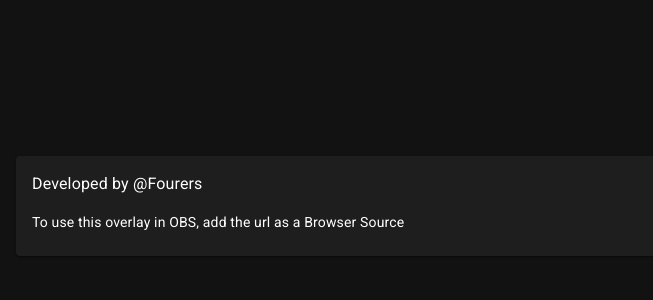
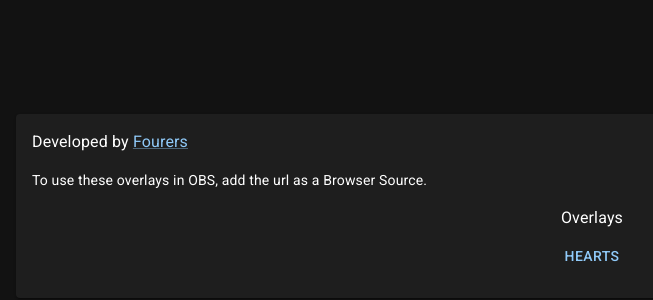
Before and after one commit to fourers/twitch-overlays, a React (Create React App) app: page / in a window 1280 px wide. Shown: the part 194-494 px from the top of the page, without its empty margins (48-701 px from the left). Built offline with nearby package versions, Linux system fonts and the light colour scheme.

Commit message:
Add menu to info page

```diff
--- a/public/index.html
+++ b/public/index.html
@@ -24,7 +24,7 @@
       work correctly both with client-side routing and a non-root public URL.
       Learn how to configure a non-root public URL by running `npm run build`.
     -->
-    <title>React App</title>
+    <title>Twitch Overlay</title>
   </head>
   <body>
     <noscript>You need to enable JavaScript to run this app.</noscript>
--- a/src/Info/InfoPage.js
+++ b/src/Info/InfoPage.js
@@ -1,6 +1,9 @@
+import Button from '@mui/material/Button';
 import Card from '@mui/material/Card';
 import CardContent from '@mui/material/CardContent';
 import Grid from '@mui/material/Grid';
+import Link from '@mui/material/Link';
+import Stack from '@mui/material/Stack';
 import Typography from '@mui/material/Typography';
 import { Container } from '@mui/system';
 
@@ -16,11 +19,19 @@ export default function InfoPage() {
                 <Card>
                     <CardContent>
                         <Typography variant="heading3" component="div" sx={{ pb: 2 }}>
-                            Developed by @Fourers
+                            Developed by <Link href="https://www.twitch.tv/fourers">Fourers</Link>
                         </Typography>
-                        <Typography variant="body2">
-                            To use this overlay in OBS, add the url as a Browser Source
+                        <Typography variant="body2" sx={{ pb: 2 }}>
+                            To use these overlays in OBS, add the url as a Browser Source.
                         </Typography>
+                        <Grid container justifyContent="center" width="100%">
+                            <Stack direction="column">
+                                <Typography variant="heading4" align="center" sx={{ pb: 1 }}>Overlays</Typography>
+                                <Stack direction="row">
+                                    <Button href="/hearts">Hearts</Button>
+                                </Stack>
+                            </Stack>
+                        </Grid>
                     </CardContent>
                 </Card>
             </Container>
```
